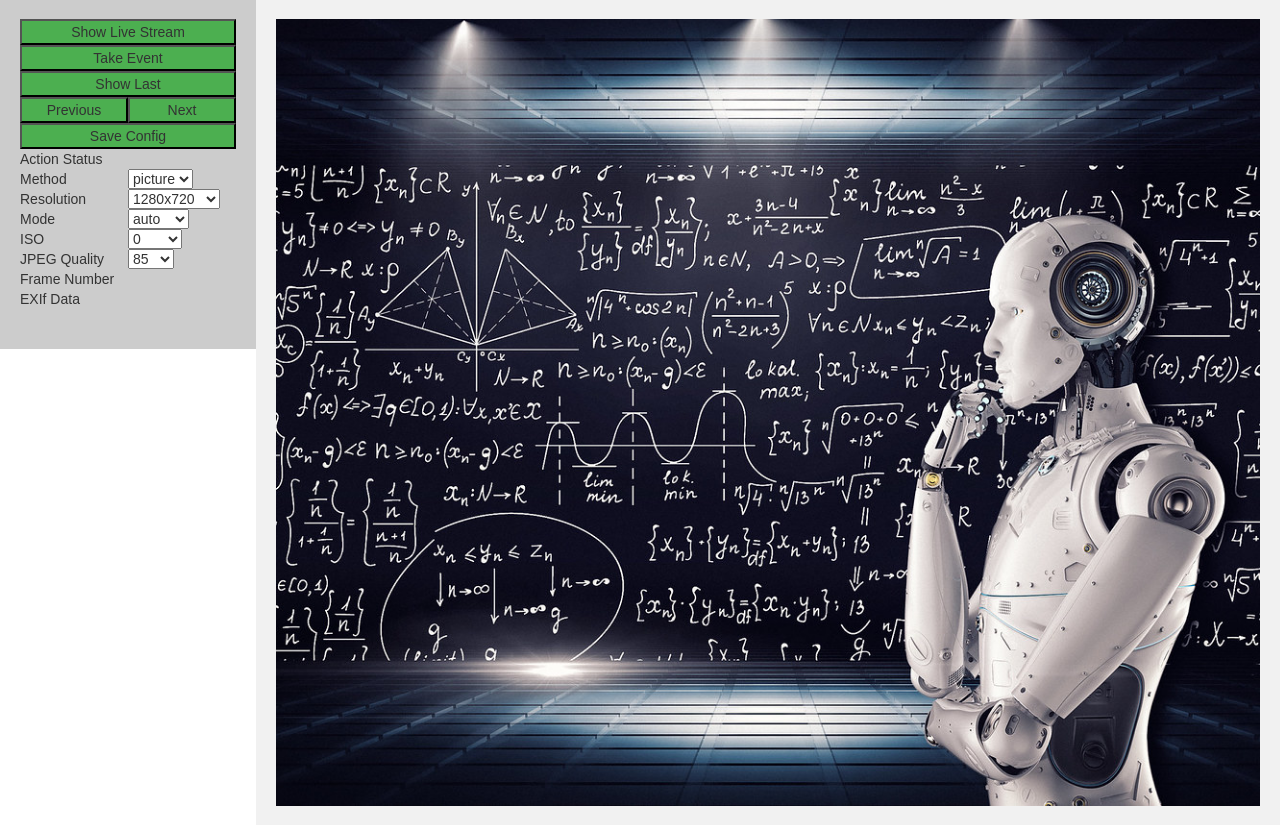
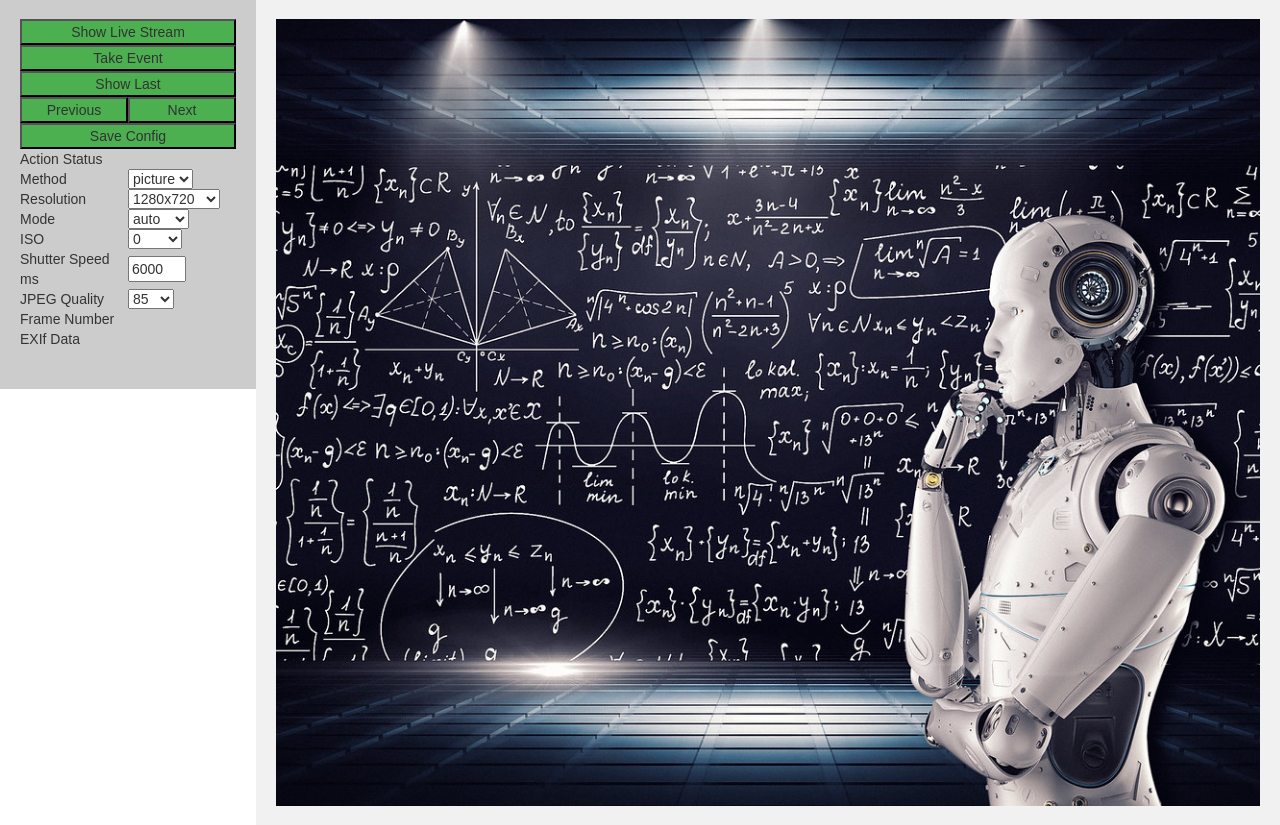
Before and after one commit to dmnewton/picamera_collector, a Flask app: page / in a window 1280 px wide. Shown: the part 124-949 px from the top of the page. Run offline with Flask 2, Linux system fonts and the light colour scheme; some libraries are stand-ins or nearby versions.

Commit message:
shutter speed

```diff
--- a/picamera_collector/app.py
+++ b/picamera_collector/app.py
@@ -84,7 +84,8 @@ def index():
         cResolution=camera.resolution,
         cMode=camera.exposure_mode,
         cISO=camera.iso,
-        cJPEG=camera.jpegquality
+        cJPEG=camera.jpegquality,
+        cShutterSpeed=camera.shutter_speed
         )
 
 
--- a/picamera_collector/app_settings.yaml
+++ b/picamera_collector/app_settings.yaml
@@ -33,9 +33,9 @@ isoList:
 - 1600
 # compressio quality of jpeg file
 jpegquality:
+- 20
+- 50
 - 85
-- 90
-- 95
 - 100
 methodList:
 - picture
--- a/picamera_collector/camerapi.py
+++ b/picamera_collector/camerapi.py
@@ -29,6 +29,7 @@ class Camera(object):
         self.resolution = self.cf['resolution']
         self.jpegquality = self.cf['jpegquality']
         self.method = self.cf['method']
+        self.shutter_speed = self.cf['shutter_speed']
         if self.cf['vflip']:
             logger.info("vertical flip enabled")
         if self.cf['hflip']:
@@ -120,12 +121,14 @@ class Camera(object):
             if ((self.exposure_mode != camera_args.get('ddlMode')) or
                 (self.iso != ddlISO) or
                 (self.resolution != camera_args.get('ddlResolution')) or
-                (self.method != camera_args.get('ddlMethod'))
+                (self.method != camera_args.get('ddlMethod')) or
+                (self.shutter_speed != camera_args.get('ddlShutterSpeed'))
                 ) :
                     self.exposure_mode = camera_args.get('ddlMode')
                     self.iso = ddlISO
                     self.resolution = camera_args.get('ddlResolution')
                     self.method = camera_args.get('ddlMethod')
+                    self.shutter_speed = camera_args.get('ddlShutterSpeed')
                     no_change = False
             if self.jpegquality != int(camera_args.get('ddlJPEG')):
                 self.jpegquality = int(camera_args.get('ddlJPEG'))
@@ -142,8 +145,11 @@ class Camera(object):
 
     def take_still_picture(self):
         stream = io.BytesIO()
+        self.camera.shutter_speed = int(self.shutter_speed)*1000
+        logger.info("still shutter speed %d", self.camera.shutter_speed)
         self.camera.capture(stream, format='jpeg',quality=self.jpegquality)
-        logger.info("shutter speed %d", self.camera.exposure_speed)
+        #self.camera.capture(stream, format='jpeg',quality=20)
+        logger.info("still exposure speed %d", self.camera.exposure_speed)
         return stream.getvalue()
 
     def take_picture_series(self):
@@ -152,7 +158,10 @@ class Camera(object):
         outputs = [io.BytesIO() for i in range(frames)]
         # fix camera to short exposure
 
-        self.camera.shutter_speed = self.cf.get('shutter_speed')
+        self.camera.shutter_speed = int(self.shutter_speed)*1000
+
+        logger.info("series shutter speed %d", self.camera.shutter_speed)
+
         self.camera.iso = 0
 
         start = time.time()
@@ -161,9 +170,8 @@ class Camera(object):
 
         self.print_info()
 
-        self.camera.shutter_speed = 0
         logger.info('Captured at %.2f fps', (frames / (finish - start)))
-        logger.info("shutter speed %d", self.camera.exposure_speed)
+        logger.info("series exposure speed %d", self.camera.exposure_speed)
         res = [x.getvalue()for x in outputs]
         return res
 
--- a/picamera_collector/config.py
+++ b/picamera_collector/config.py
@@ -25,6 +25,7 @@ class Configuration(object):
         cls.current_config['resolution']=camera_args.get('ddlResolution')
         cls.current_config['jpegquality']=int(camera_args.get('ddlJPEG'))
         cls.current_config['method']=camera_args.get('ddlMethod')
+        cls.current_config['shutter_speed']=camera_args.get('ddlShutterSpeed')
         path =pathlib.Path(__file__).parent
         with open(path / 'app_current.yaml',"w") as file:
             yaml.dump(cls.current_config, file)
--- a/picamera_collector/templates/index.html
+++ b/picamera_collector/templates/index.html
@@ -13,14 +13,12 @@
   var end = 0
 
   function get_pic_args() {
-    var m = document.getElementById("ddlMethod");
-    var e = document.getElementById("ddlMode");
-    var f = document.getElementById("ddlISO");
-    var g = document.getElementById("ddlResolution");
-    var h = document.getElementById("ddlJPEG");
-    var pic_args = 'ddlMode=' + e.value + '&ddlISO=' + f.value
-      + '&ddlResolution=' + g.value + '&ddlJPEG=' + h.value
-      + '&ddlMethod=' + m.value
+    var pic_args = 'ddlMode=' + document.getElementById("ddlMode").value
+      + '&ddlISO=' + document.getElementById("ddlISO").value
+      + '&ddlResolution=' + document.getElementById("ddlResolution").value
+      + '&ddlJPEG='   + document.getElementById("ddlJPEG").value
+      + '&ddlMethod=' + document.getElementById("ddlMethod").value
+      + '&ddlShutterSpeed=' + document.getElementById("ddlShutterSpeed").value
     return pic_args
   }
 
@@ -165,6 +163,11 @@
             </SELECT></td>
         </tr>
         <tr>
+          <td>Shutter Speed ms</td>
+          <td><input type = "number" value={{cShutterSpeed}} id = "ddlShutterSpeed" min="6" max="30" />
+          </td>
+        </tr>
+        <tr>
           <td>JPEG Quality</td>
           <td><SELECT name="jpeg" id="ddlJPEG">
               {% for c in jpegqualityList %}
```
Also changed, not shown: README.md.
